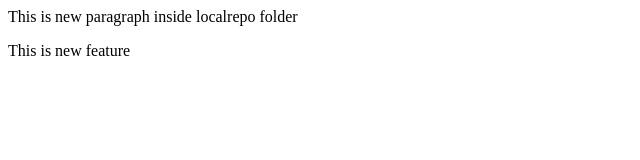
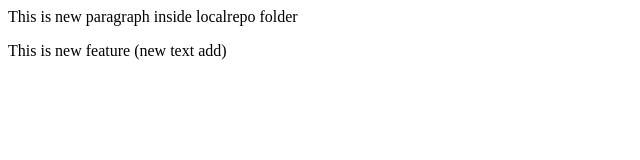
Before and after one commit to pappukumar16/localrepo, a plain HTML site: page index.html in a window 1280 px wide. Shown: the full height of the page, 0-640 px from the left. Drawn offline with Linux system fonts and the light colour scheme.

Commit message:
Add net text

```diff
--- a/index.html
+++ b/index.html
@@ -1,2 +1,2 @@
 <p>This is new paragraph inside localrepo folder</p>
-<p>This is new  feature </p>
+<p>This is new  feature (new text add) </p>
```
